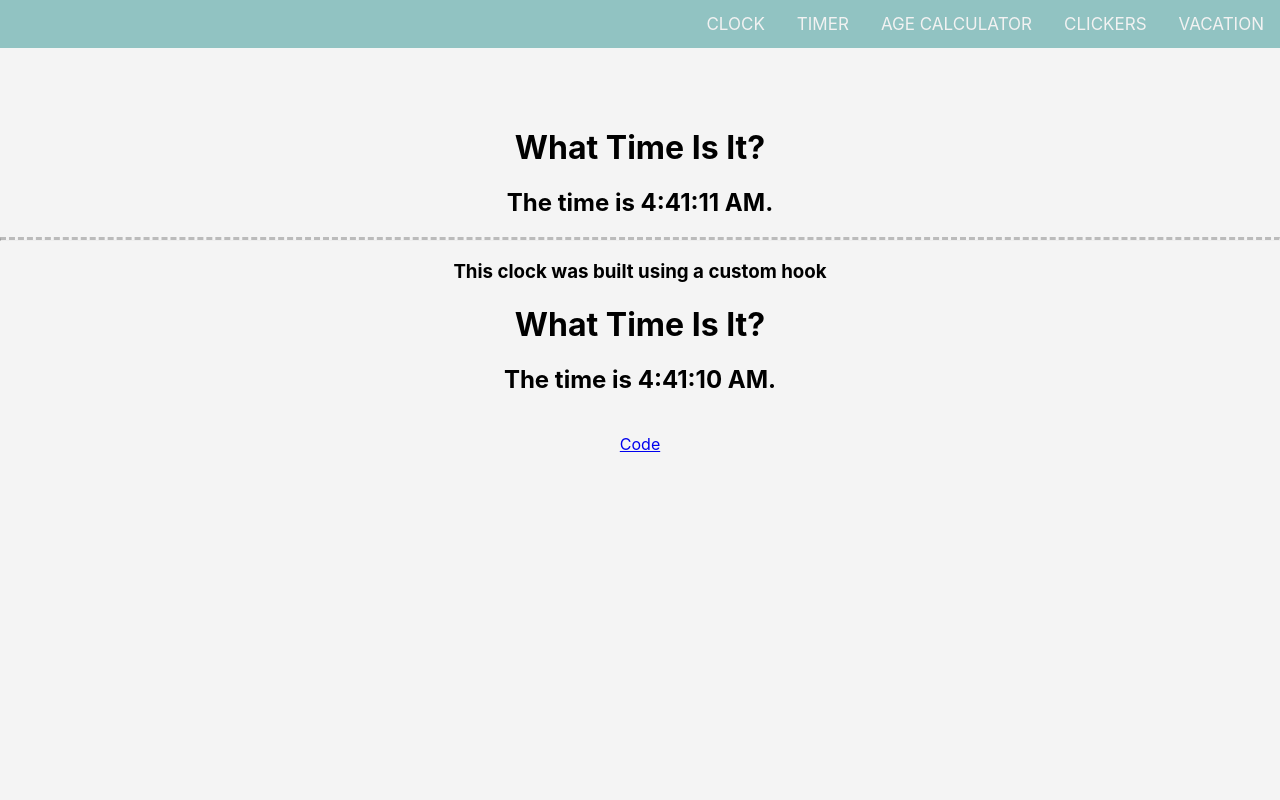
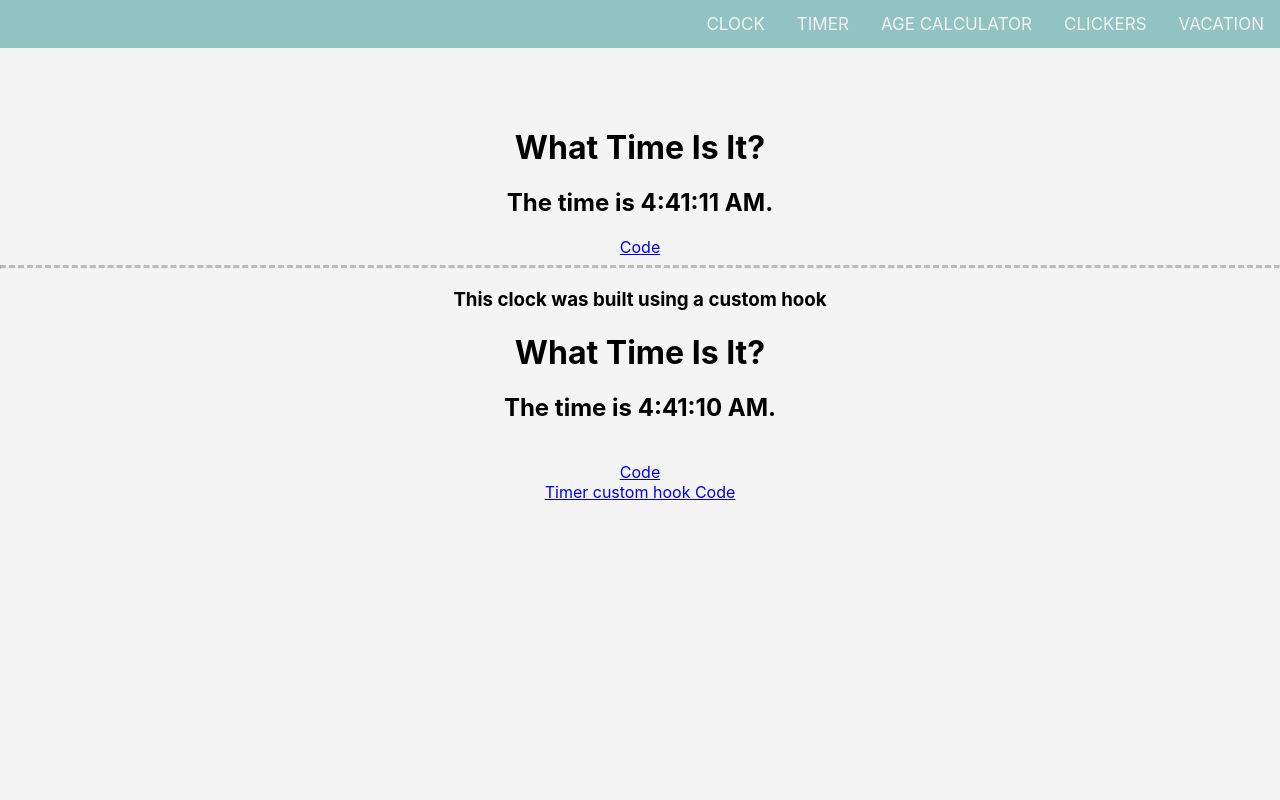
Before and after one commit to IfeAkiWad/learning_hooks, a React (Create React App) app: page / in a window 1280 px wide. Shown: the top 800 px of the page. Built offline with nearby package versions, Linux system fonts and the light colour scheme.

Commit message:
general updates

```diff
--- a/src/useContext/Vacation.js
+++ b/src/useContext/Vacation.js
@@ -68,10 +68,10 @@ function PortoNovo({ james }) {
 function Lagos({ james }) {
     return (
         <div>
-            <h2> {`${james}`} has arrived in Lagos, Nigeria</h2><br />
+            <h2> {`${james}`} has arrived in Lagos, Nigeria</h2>
+            <a id="github" href="https://github.com/IfeAkiWad/learning_hooks/blob/master/src/useContext/Vacation.js" rel="noreferrer" target="_blank">Code</a>
             <hr className="dashed"></hr>
             <VacationUseContext />
-            <a id="github" href="https://github.com/IfeAkiWad/learning_hooks/blob/master/src/useContext/Vacation.js" rel="noreferrer" target="_blank">Code</a>
             <div><Footer /></div>
         </div>
     )
--- a/src/useContext/VacationUseContext.js
+++ b/src/useContext/VacationUseContext.js
@@ -60,6 +60,8 @@ function Lagos() {
     return (
         <div>
             <h2> {`${james}`} has arrived in Lagos, Nigeria</h2>
+            <a id="github" href="https://github.com/IfeAkiWad/learning_hooks/blob/master/src/useContext/VacationUseContext.js" rel="noreferrer" target="_blank">Code</a>
+
         </div>
     )
 }
--- a/src/useEffectHook/Clock.js
+++ b/src/useEffectHook/Clock.js
@@ -16,9 +16,12 @@ const Clock = () => {
       <div>
           <h1>What Time Is It?</h1>
           <h2>The time is {clock.toLocaleTimeString()}.</h2>
+          <a id="github" href="https://github.com/IfeAkiWad/learning_hooks/blob/master/src/useEffectHook/Clock.js" rel="noreferrer" target="_blank">Code</a>
           <hr className="dashed"></hr>
           <ClockWithCustomHook /><br />
-          <a id="github" href="https://github.com/IfeAkiWad/learning_hooks/blob/master/src/useEffectHook/Clock.js" rel="noreferrer" target="_blank">Code</a>
+          <a id="github" href="https://github.com/IfeAkiWad/learning_hooks/blob/master/src/customhooks/ClockWithCustomHook.js" rel="noreferrer" target="_blank">Code</a><br />
+          <a id="github" href="https://github.com/IfeAkiWad/learning_hooks/blob/master/src/customhooks/useTimer.js" rel="noreferrer" target="_blank">Timer custom hook Code</a>
+
           <Footer />
       </div>
   );
--- a/src/useStateHooks/AgeCalculator.js
+++ b/src/useStateHooks/AgeCalculator.js
@@ -25,8 +25,9 @@ import TimesThree from "./TimesThree";
       Enter age: <input type="text" value={age} onChange={handleOnChange} />&nbsp;<button onClick={resetAge}>Reset</button><br /><br />
       <h3>multiplied by two</h3>
       result: <b>{calculator}</b><br /><br />
+      <a id="github" href="https://github.com/IfeAkiWad/learning_hooks/blob/master/src/useStateHooks/AgeCalculator.js" rel="noreferrer" target="_blank">Code</a>
       <TimesThree age={age}/>
-      <a id="github" href="https://github.com/IfeAkiWad/learning_hooks/blob/master/src/useStateHooks/AgeCalculator.js" rel="noreferrer" target="_blank">Code</a>
+      <a id="github" href="https://github.com/IfeAkiWad/learning_hooks/blob/master/src/useStateHooks/TimesThree.js" rel="noreferrer" target="_blank">Code</a>
     <Footer />
     </div>
   )
--- a/src/useStateHooks/UseStateHook.js
+++ b/src/useStateHooks/UseStateHook.js
@@ -11,11 +11,12 @@ function UseStateHook() {
       <h2>Clicker</h2>
         this is a counter that was built using useState hook.
         <h1>{count}</h1>
-        <button onClick={() => setCount(count + 5)}>CLICK!</button>
+        <button onClick={() => setCount(count + 5)}>CLICK!</button><br /><br />
+        <a id="github" href="https://github.com/IfeAkiWad/learning_hooks/blob/master/src/useStateHooks/UseStateHook.js" rel="noreferrer" target="_blank">Code</a>
       <br /><br />
         this is a counter built using a class Component
         <ClassComponentCounter /><br />
-        <a id="github" href="https://github.com/IfeAkiWad/learning_hooks/blob/master/src/useStateHooks/UseStateHook.js" rel="noreferrer" target="_blank">Code</a>
+        <a id="github" href="https://github.com/IfeAkiWad/learning_hooks/blob/master/src/useStateHooks/ClassComponentCounter.js" rel="noreferrer" target="_blank">Code</a>
         <Footer />
     </div>
   );
```
